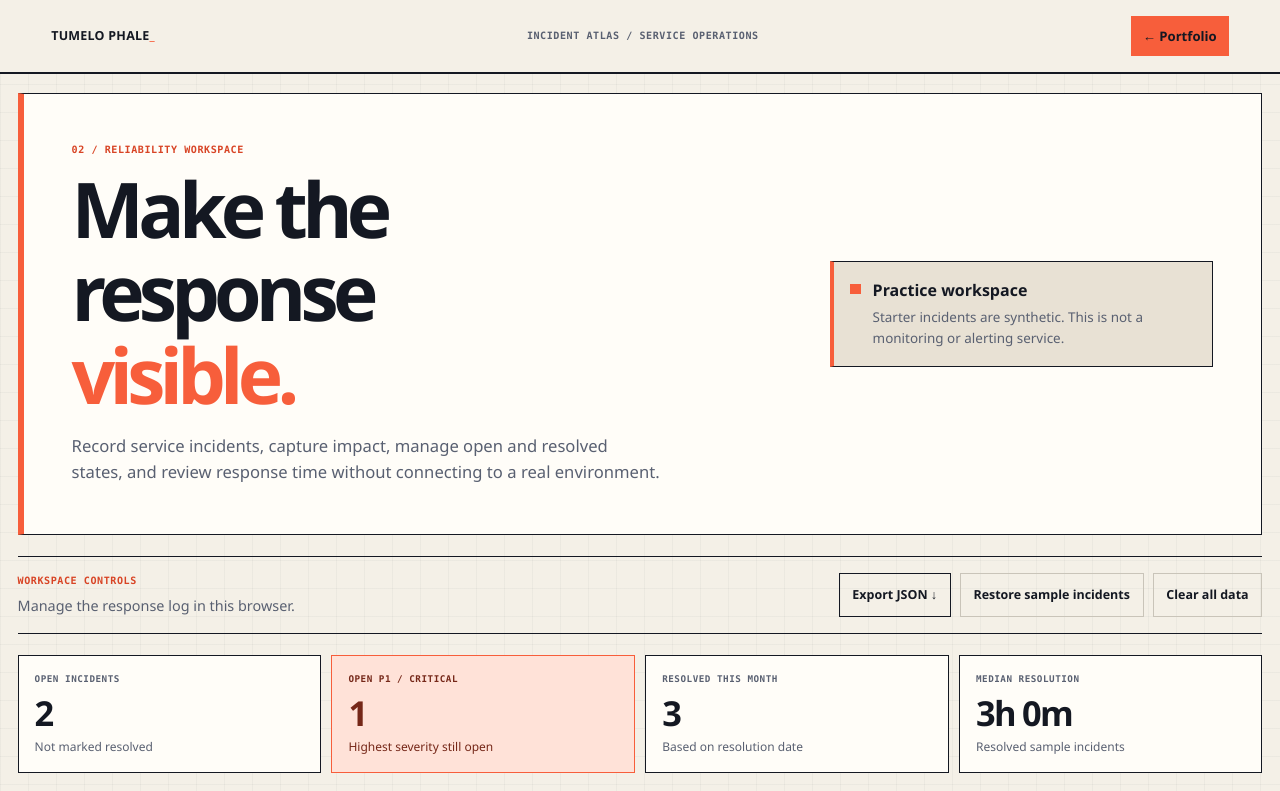
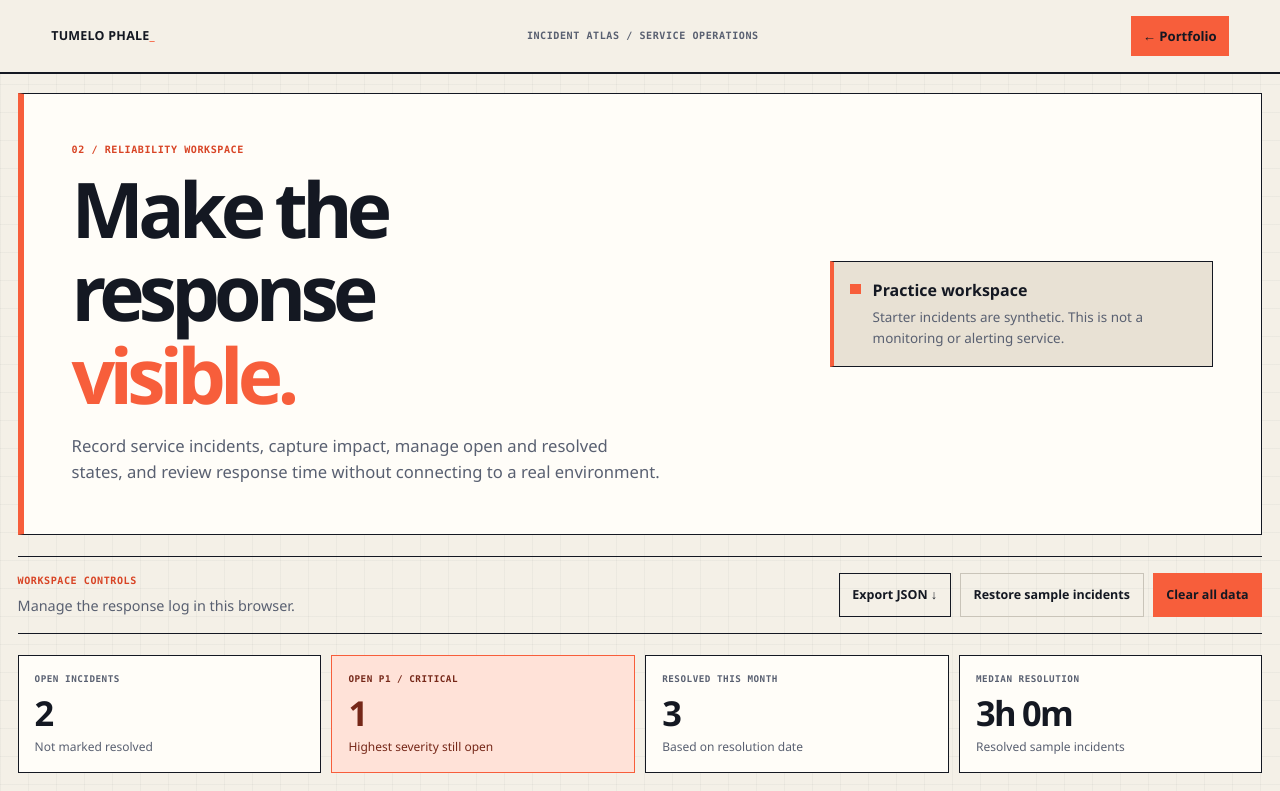
Before and after one commit to tumelodev-arch/IncidentAtlas, a website: page index.html in a window 1280 px wide. Shown: the top 791 px of the page. Drawn offline with Linux system fonts and the light colour scheme.

Commit message:
Give destructive clear action an explicit warning style

```diff
--- a/index.html
+++ b/index.html
@@ -5,7 +5,7 @@
 <header class="topbar"><a class="brand" href="https://tumelodev-arch.github.io/" aria-label="Return to Tumelo Phale portfolio"><span class="brand-name">TUMELO PHALE<span class="brand-mark">_</span></span></a><span class="topbar-label">INCIDENT ATLAS / SERVICE OPERATIONS</span><a href="https://tumelodev-arch.github.io/">← Portfolio</a></header>
 <main id="main" class="shell">
 <section class="hero"><div><p class="eyebrow">02 / RELIABILITY WORKSPACE</p><h1>Make the response<br><span>visible.</span></h1><p class="lede">Record service incidents, capture impact, manage open and resolved states, and review response time without connecting to a real environment.</p></div><aside class="privacy-note"><span class="privacy-dot"></span><div><strong>Practice workspace</strong><p>Starter incidents are synthetic. This is not a monitoring or alerting service.</p></div></aside></section>
-<section class="toolbar"><div><p class="eyebrow">WORKSPACE CONTROLS</p><p class="toolbar-copy">Manage the response log in this browser.</p></div><div class="toolbar-actions"><button id="export-json" class="button button-secondary">Export JSON ↓</button><button id="reset-demo" class="button button-quiet">Restore sample incidents</button><button id="clear-data" class="button button-quiet" type="button">Clear all data</button></div></section>
+<section class="toolbar"><div><p class="eyebrow">WORKSPACE CONTROLS</p><p class="toolbar-copy">Manage the response log in this browser.</p></div><div class="toolbar-actions"><button id="export-json" class="button button-secondary">Export JSON ↓</button><button id="reset-demo" class="button button-quiet">Restore sample incidents</button><button id="clear-data" class="button button-danger" type="button">Clear all data</button></div></section>
 <section class="metrics" aria-label="Incident metrics"><article><span class="metric-label">OPEN INCIDENTS</span><strong id="metric-open">0</strong><small>Not marked resolved</small></article><article class="critical-metric"><span class="metric-label">OPEN P1 / CRITICAL</span><strong id="metric-critical">0</strong><small>Highest severity still open</small></article><article><span class="metric-label">RESOLVED THIS MONTH</span><strong id="metric-resolved">0</strong><small>Based on resolution date</small></article><article><span class="metric-label">MEDIAN RESOLUTION</span><strong id="metric-mttr">—</strong><small>Resolved sample incidents</small></article></section>
 <div class="workspace">
 <section class="panel editor-panel"><div class="section-heading"><div><p class="eyebrow">01 / INCIDENT INTAKE</p><h2 id="form-title">Log an incident</h2></div><span id="form-mode" class="status-chip">NEW</span></div>
```
